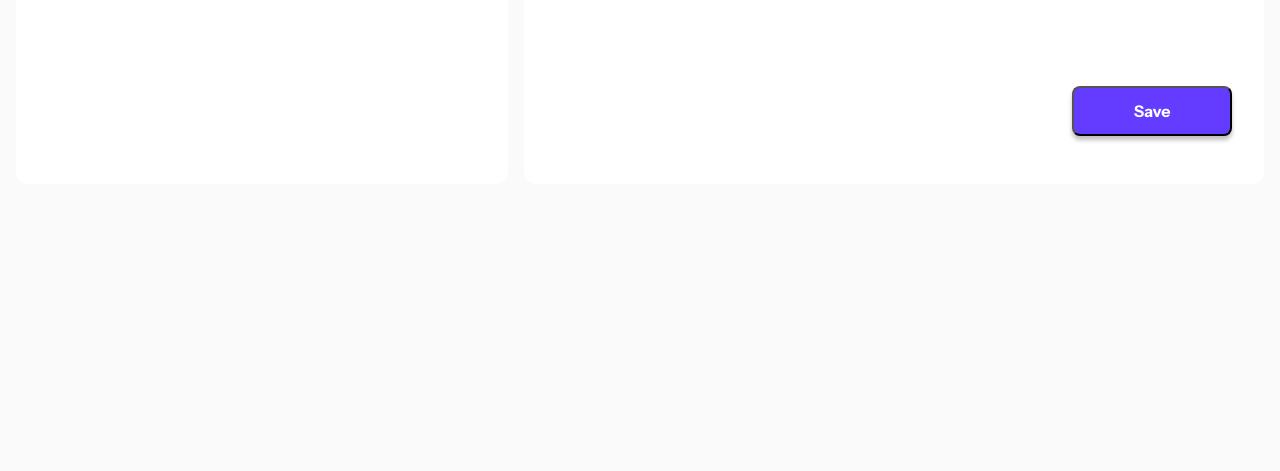
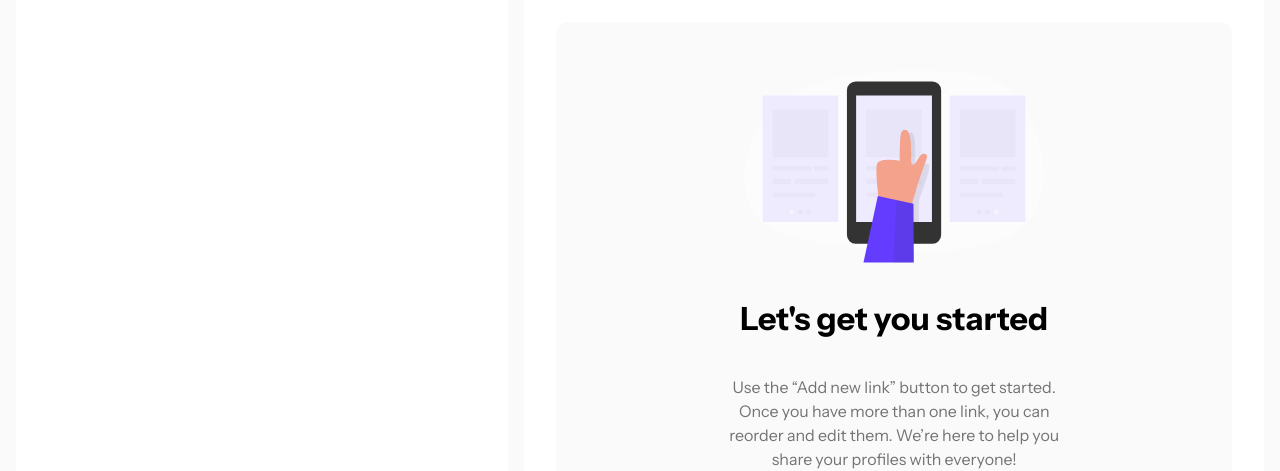
Before and after one commit to juliareva/react_devlinks_app, a React (Create React App) app: page / in a window 1280 px wide. Shown: the part 330-801 px from the top of the page. Built offline with nearby package versions, Linux system fonts and the light colour scheme.

Commit message:
get started component added and styled

```diff
--- a/src/components/CustomizeLinks.jsx
+++ b/src/components/CustomizeLinks.jsx
@@ -1,5 +1,6 @@
 import React, { useState, useEffect } from "react";
 import Link from "./Link";
+import GetStarted from "./GetStarted";
 
 const CustomizeLinks = ({ links, setLinks }) => {
   // const [links, setLinks] = useState([]);
@@ -33,6 +34,8 @@ const CustomizeLinks = ({ links, setLinks }) => {
         />
       </div>
 
+      {links.length < 1 ? <GetStarted /> :
+      <>
       <div className="links">
         {links.map((link, index) => {
           return (
@@ -44,7 +47,7 @@ const CustomizeLinks = ({ links, setLinks }) => {
             />
           );
         })}
-      </div>
+      </div></>}
 
       <input
         type="button"
--- /dev/null
+++ b/src/components/GetStarted.jsx
@@ -0,0 +1,14 @@
+import React from 'react'
+import get_started_img from '../assets/images/illustration-empty.svg'
+
+const GetStarted = () => {
+  return (
+    <div className='get_started'>
+        <img src={get_started_img} />
+        <h2 className='heading_m'>Let's get you started</h2>
+        <p className='body_m'>Use the “Add new link” button to get started. Once you have more than one link, you can reorder and edit them. We’re here to help you share your profiles with everyone!</p>
+    </div>
+  )
+}
+
+export default GetStarted
--- a/src/index.css
+++ b/src/index.css
@@ -375,33 +375,28 @@ text-transform: capitalize;
 .mockup_links a {
   text-decoration: none;
 }
-/*
 
 
-.profile_container {
+/* ------ GET STARTED STYLES */
+.get_started {
+  margin-top: 1em;
+  background-color: var(--color-grey-pale);
   display: flex;
   flex-direction: column;
+  justify-content: center;
+  align-items: center;
+  border-radius: 12px;
+  padding: 3em;
+  gap: 2em;
+
 }
 
-.profile_page {
-  display: flex;
+.get_started img {
+  width: 300px;
 }
 
-.profile_picture {
-  display: flex;
-  justify-content: space-between;
-  gap: 2em;
-  padding: 1em;
-  background-color: beige;
+.get_started p {
+  width: 60%;
+  color: var(--color-grey);
+  text-align: center;
 }
-
-.user_info {
-  display: flex;
-  flex-direction: column;
-  gap: 1em;
-  padding: 1em;
-}
-
-.profile_container {
-  width: 50%;
-} */
```
